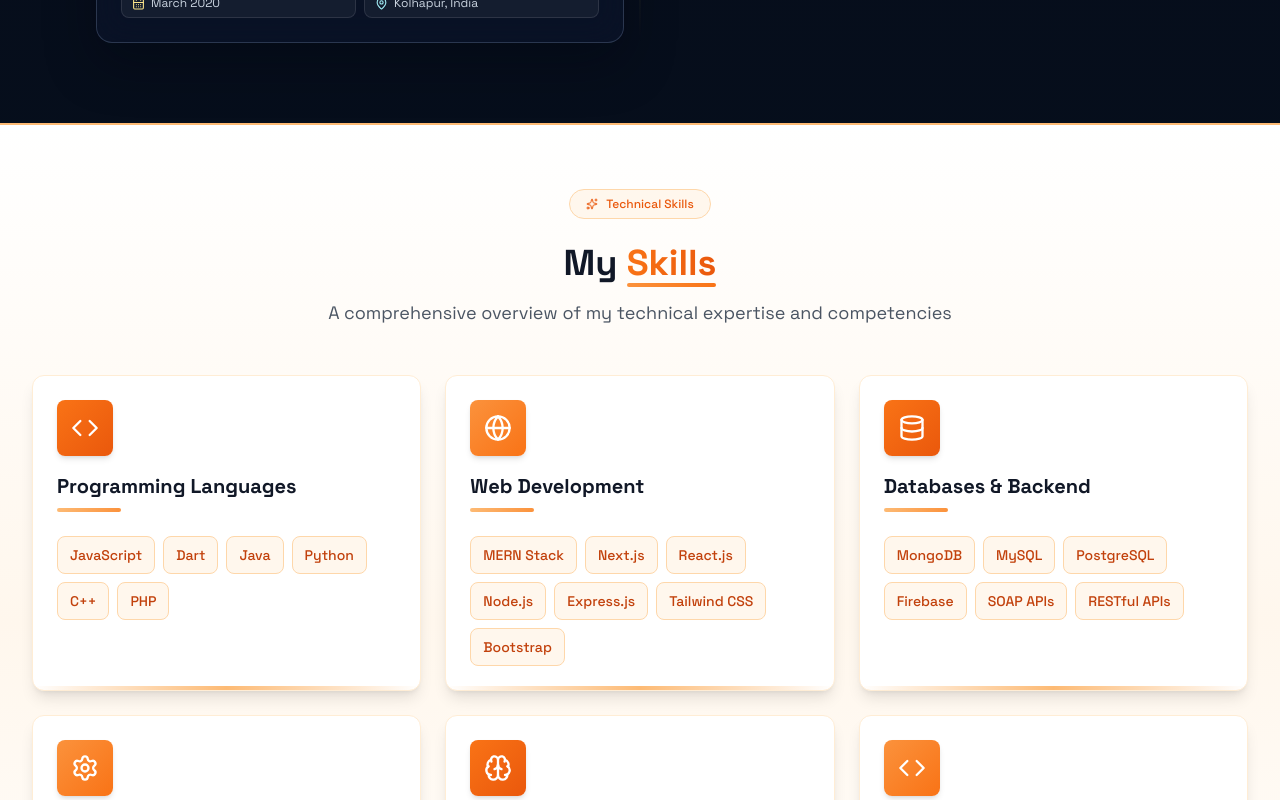
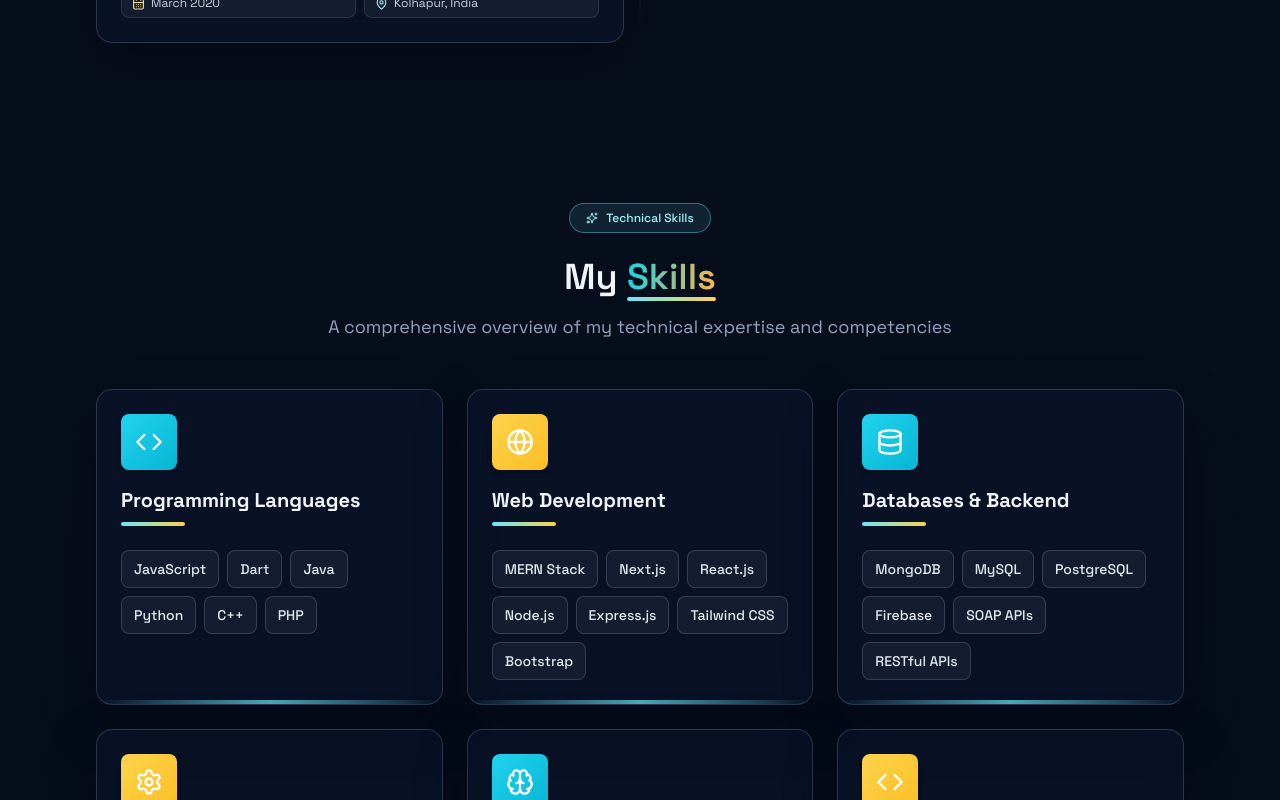
Before and after one commit to ShubhamG2004/Portfolio-using-NextJs, a Next.js app: page / in a window 1280 px wide. Shown: the part 2100-2900 px from the top of the page. Built offline with nearby package versions, Linux system fonts and the light colour scheme.

Commit message:
Added Skills

```diff
--- a/components/Skills.js
+++ b/components/Skills.js
@@ -13,37 +13,37 @@ export default function Skills() {
       title: "Programming Languages",
       icon: Code,
       skills: ["JavaScript", "Dart", "Java", "Python", "C++", "PHP"],
-      color: "from-orange-500 to-orange-600",
+      color: "from-cyan-400 to-cyan-500",
     },
     {
       title: "Web Development",
       icon: Globe,
       skills: ["MERN Stack", "Next.js", "React.js", "Node.js", "Express.js", "Tailwind CSS", "Bootstrap"],
-      color: "from-orange-400 to-orange-500",
+      color: "from-amber-300 to-amber-400",
     },
     {
       title: "Databases & Backend",
       icon: Database,
       skills: ["MongoDB", "MySQL", "PostgreSQL", "Firebase", "SOAP APIs", "RESTful APIs"],
-      color: "from-orange-500 to-orange-600",
+      color: "from-cyan-400 to-cyan-500",
     },
     {
       title: "Tools & Platforms",
       icon: Settings,
       skills: ["Git", "GitHub", "VS Code", "Postman", "Figma", "Docker"],
-      color: "from-orange-400 to-orange-500",
+      color: "from-amber-300 to-amber-400",
     },
     {
       title: "Core CS Skills",
       icon: Brain,
       skills: ["Data Structures", "Algorithms", "OOP", "System Design", "Problem Solving"],
-      color: "from-orange-500 to-orange-600",
+      color: "from-cyan-400 to-cyan-500",
     },
     {
       title: "Additional Skills",
       icon: Code,
       skills: ["TypeScript", "React Native", "GraphQL", "CI/CD", "AWS Basics", "Testing"],
-      color: "from-orange-400 to-orange-500",
+      color: "from-amber-300 to-amber-400",
     },
   ];
 
@@ -85,12 +85,8 @@ export default function Skills() {
   };
 
   return (
-    <section
-      ref={containerRef}
-      id="skills"
-      className="relative border-t-2 border-orange-300 bg-gradient-to-b from-white via-orange-50 to-white px-4 py-16 sm:px-6 lg:px-8"
-    >
-      <div className="mx-auto max-w-7xl">
+    <section ref={containerRef} id="skills" className="section-shell relative">
+      <div>
         <div className="mb-12 text-center">
           <motion.div
             initial={{ opacity: 0, y: 20 }}
@@ -98,25 +94,25 @@ export default function Skills() {
             transition={{ duration: 0.6 }}
             className="mb-6"
           >
-            <span className="inline-flex items-center gap-2 rounded-full border border-orange-200 bg-orange-50 px-4 py-1.5 text-xs font-medium text-orange-600">
+            <span className="inline-flex items-center gap-2 rounded-full border border-cyan-300/40 bg-cyan-300/10 px-4 py-1.5 text-xs font-medium text-cyan-200">
               <Sparkles className="h-3 w-3" />
               Technical Skills
             </span>
           </motion.div>
 
           <motion.h2
-            className="mb-4 text-4xl font-bold text-gray-900"
+            className="mb-4 text-3xl font-semibold text-slate-100 sm:text-4xl"
             initial={{ opacity: 0, y: 30 }}
             animate={isInView ? { opacity: 1, y: 0 } : {}}
             transition={{ duration: 0.8, delay: 0.1 }}
           >
             My{" "}
             <span className="relative inline-block">
-              <span className="bg-gradient-to-r from-orange-500 to-orange-600 bg-clip-text text-transparent">
+              <span className="gradient-text">
                 Skills
               </span>
               <motion.div
-                className="absolute -bottom-1 left-0 h-1 w-full rounded-full bg-gradient-to-r from-orange-400 to-orange-500"
+                className="absolute -bottom-1 left-0 h-1 w-full rounded-full bg-gradient-to-r from-cyan-300 to-amber-300"
                 initial={{ scaleX: 0 }}
                 animate={isInView ? { scaleX: 1 } : {}}
                 transition={{ duration: 0.8, delay: 0.3 }}
@@ -125,7 +121,7 @@ export default function Skills() {
           </motion.h2>
 
           <motion.p
-            className="mx-auto max-w-2xl text-lg text-gray-600"
+            className="section-copy mx-auto max-w-2xl text-lg"
             initial={{ opacity: 0, y: 20 }}
             animate={isInView ? { opacity: 1, y: 0 } : {}}
             transition={{ duration: 0.8, delay: 0.2 }}
@@ -142,7 +138,7 @@ export default function Skills() {
         >
           {skillCategories.map((category) => (
             <motion.div key={category.title} variants={cardVariants} className="group">
-              <div className="relative h-full rounded-xl border border-orange-100 bg-white p-6 shadow-lg transition-all duration-300 hover:shadow-xl">
+              <div className="glass-card relative h-full rounded-2xl border border-white/10 p-6 transition-all duration-300 hover:-translate-y-1">
                 <div className="mb-6">
                   <div
                     className={`mb-4 flex h-14 w-14 items-center justify-center rounded-lg bg-gradient-to-br ${category.color} shadow-md`}
@@ -150,11 +146,11 @@ export default function Skills() {
                     <category.icon className="h-7 w-7 text-white" />
                   </div>
 
-                  <h3 className="mb-2 text-xl font-bold text-gray-900 transition-colors duration-300 group-hover:text-orange-600">
+                  <h3 className="mb-2 text-xl font-bold text-slate-100 transition-colors duration-300 group-hover:text-cyan-200">
                     {category.title}
                   </h3>
 
-                  <div className="h-1 w-16 rounded-full bg-gradient-to-r from-orange-300 to-orange-400 transition-all duration-300 group-hover:w-20" />
+                  <div className="h-1 w-16 rounded-full bg-gradient-to-r from-cyan-300 to-amber-300 transition-all duration-300 group-hover:w-20" />
                 </div>
 
                 <div className="flex flex-wrap gap-2">
@@ -162,7 +158,7 @@ export default function Skills() {
                     <motion.span
                       key={skill}
                       variants={skillItemVariants}
-                      className="inline-block rounded-lg border border-orange-200 bg-orange-50 px-3 py-2 text-sm font-medium text-orange-700 transition-all duration-200 hover:scale-105 hover:border-orange-300 hover:bg-orange-100"
+                      className="inline-block rounded-lg border border-white/15 bg-white/5 px-3 py-2 text-sm font-medium text-slate-200 transition-all duration-200 hover:scale-105 hover:border-cyan-300/60 hover:bg-cyan-300/10 hover:text-cyan-100"
                     >
                       {skill}
                     </motion.span>
@@ -170,7 +166,7 @@ export default function Skills() {
                 </div>
 
                 <div className="absolute bottom-0 left-0 right-0 h-1">
-                  <div className="h-full bg-gradient-to-r from-transparent via-orange-300 to-transparent transition-all duration-300 group-hover:via-orange-400" />
+                  <div className="h-full bg-gradient-to-r from-transparent via-cyan-300/70 to-transparent transition-all duration-300 group-hover:via-amber-300/90" />
                 </div>
               </div>
             </motion.div>
@@ -183,8 +179,8 @@ export default function Skills() {
           animate={isInView ? { opacity: 1, y: 0 } : {}}
           transition={{ duration: 0.8, delay: 0.4 }}
         >
-          <p className="inline-flex items-center gap-2 text-sm text-gray-500">
-            <span className="h-2 w-2 rounded-full bg-orange-400" />
+          <p className="section-copy inline-flex items-center gap-2 text-sm">
+            <span className="h-2 w-2 rounded-full bg-cyan-300" />
             Continuously learning and expanding my technical toolkit
           </p>
         </motion.div>
```
